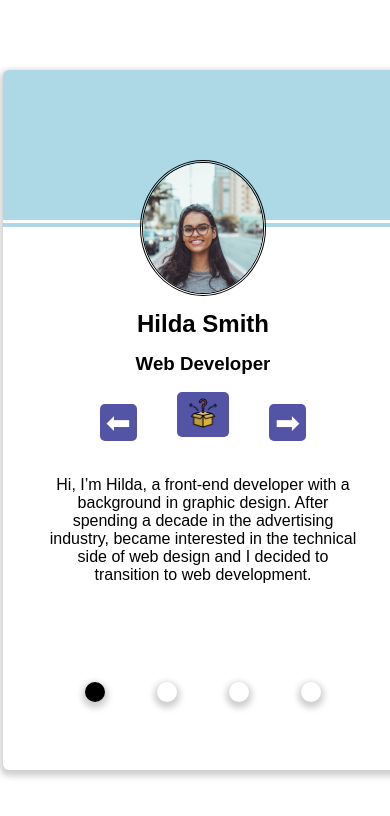
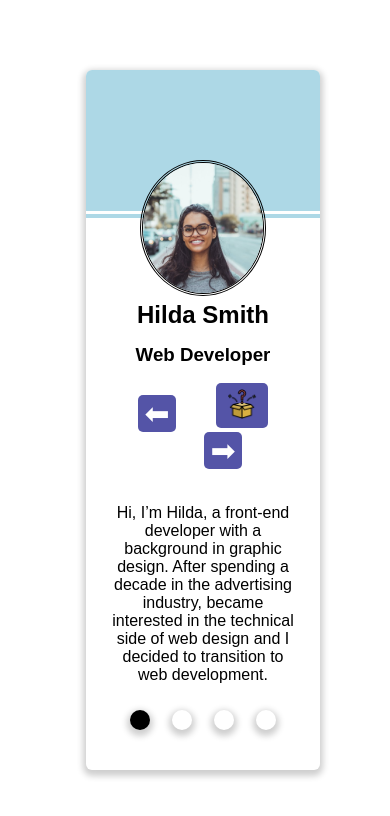
Before and after one commit to cdanderson76/cdaReviews, a React (Vite) app: page / in a window 390 px wide. Shown: the top 816 px of the page. Built offline with nearby package versions, Linux system fonts and the light colour scheme.

Commit message:
making changes to the mobile design

```diff
--- a/src/index.css
+++ b/src/index.css
@@ -15,8 +15,8 @@
   display: flex;
   flex-direction: column;
   align-items: center;
-  width: 50%;
-  min-width: 400px;
+  width: 60%;
+  /* min-width: 370px; */
   height: 700px;
   border-radius: 6px;
   margin-top: -20px;
```
